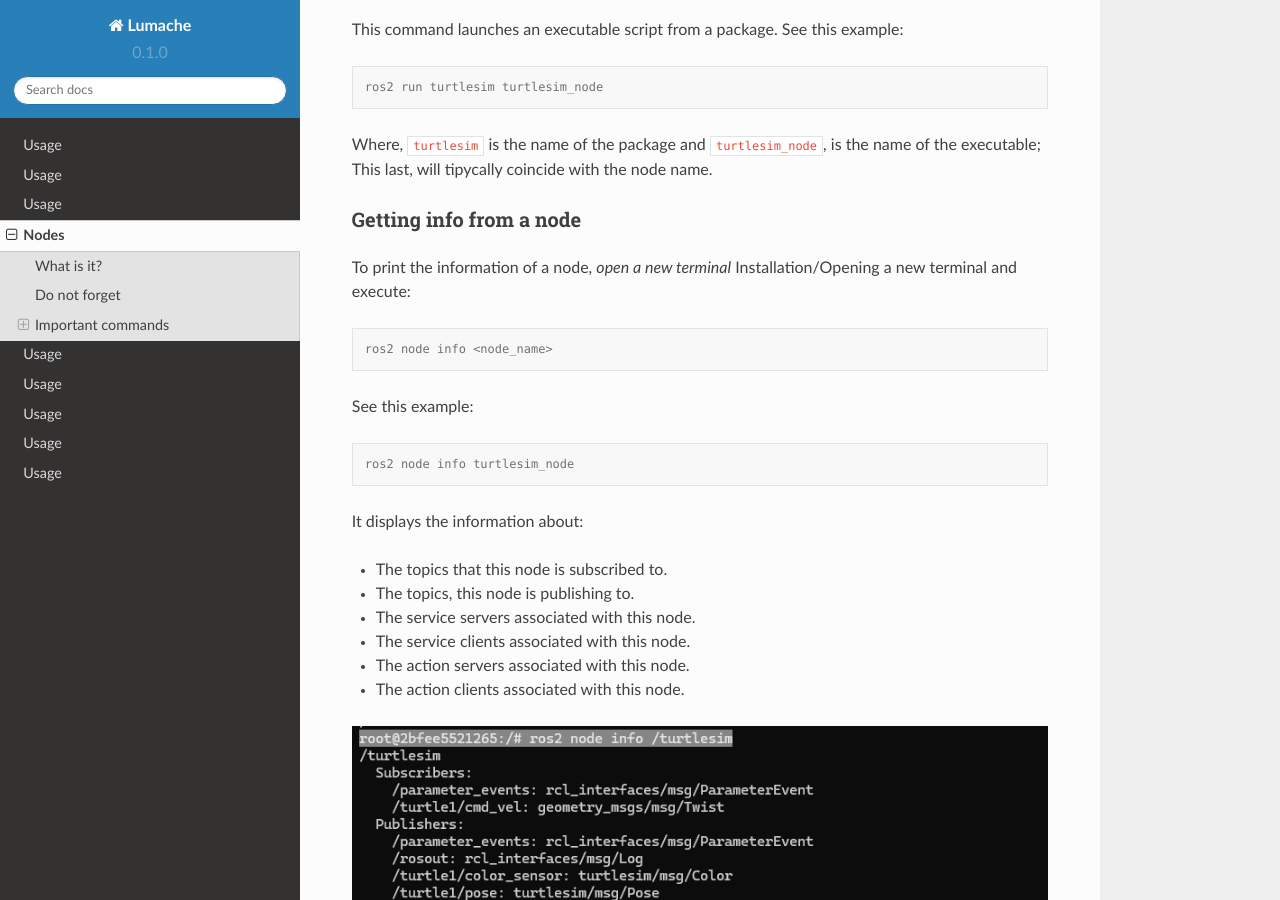
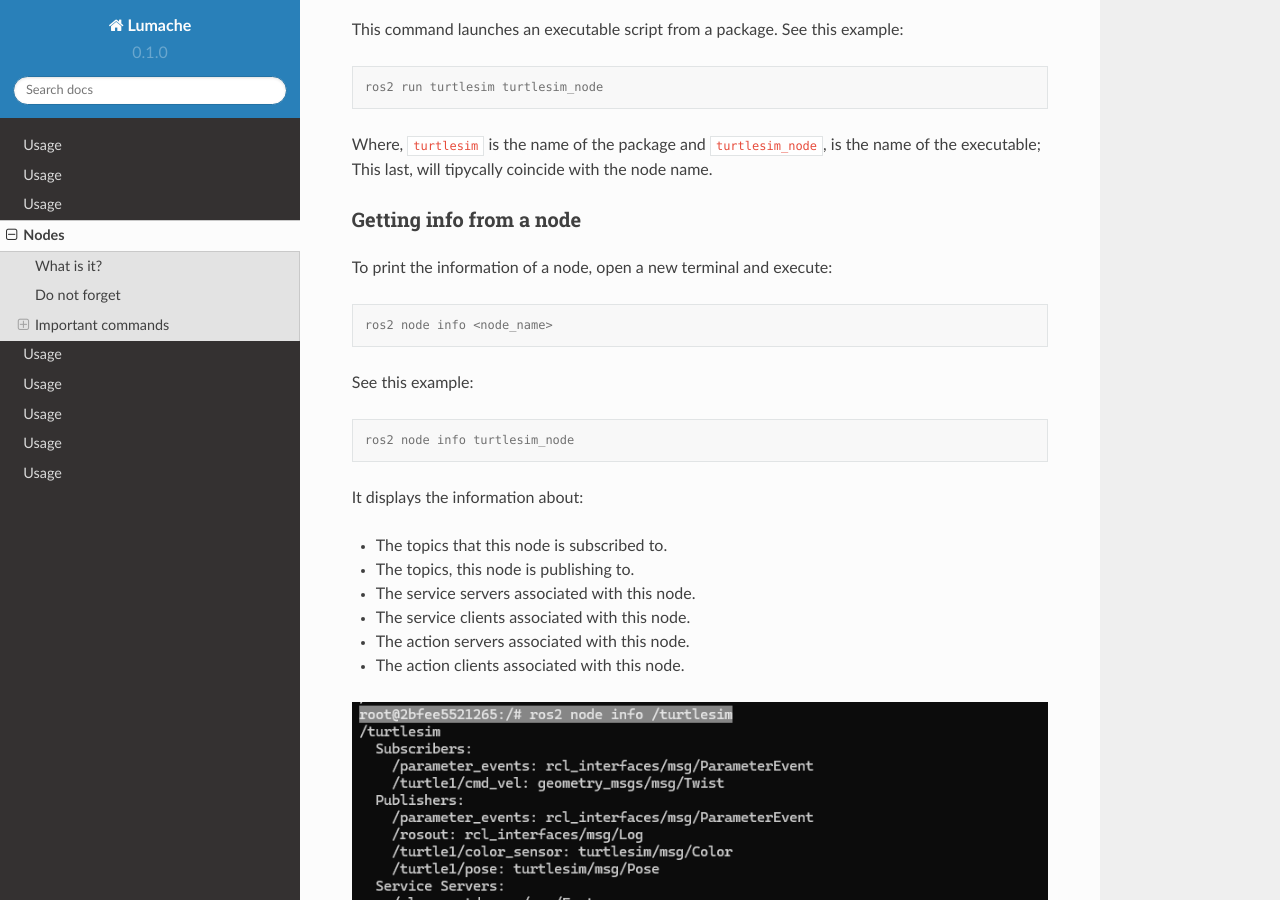
Before and after one commit to AlexCC93/readthedocs_test, a Sphinx documentation site: the page built from docs/source/Nodes.rst, in a window 1280 px wide and 900 px high, scrolled down 1603 px. Built offline with Sphinx 7.4.7 and the Read the Docs theme 2.0.0, drawn with Linux system fonts in a browser that asks for light colours.

Commit message:
adding hyperlinks, correctly

```diff
--- a/docs/source/Nodes.rst
+++ b/docs/source/Nodes.rst
@@ -62,7 +62,7 @@
 Getting info from a node
 ~~~~~~~~~~~~~~~~~~~~~~~~
 
-To print the information of a node, *open a new terminal* :ref:`Installation/Opening a new terminal` and execute:
+To print the information of a node, :ref:`open a new terminal<Installation/Opening a new terminal>` and execute:
 
 .. code-block:: console
 
```
